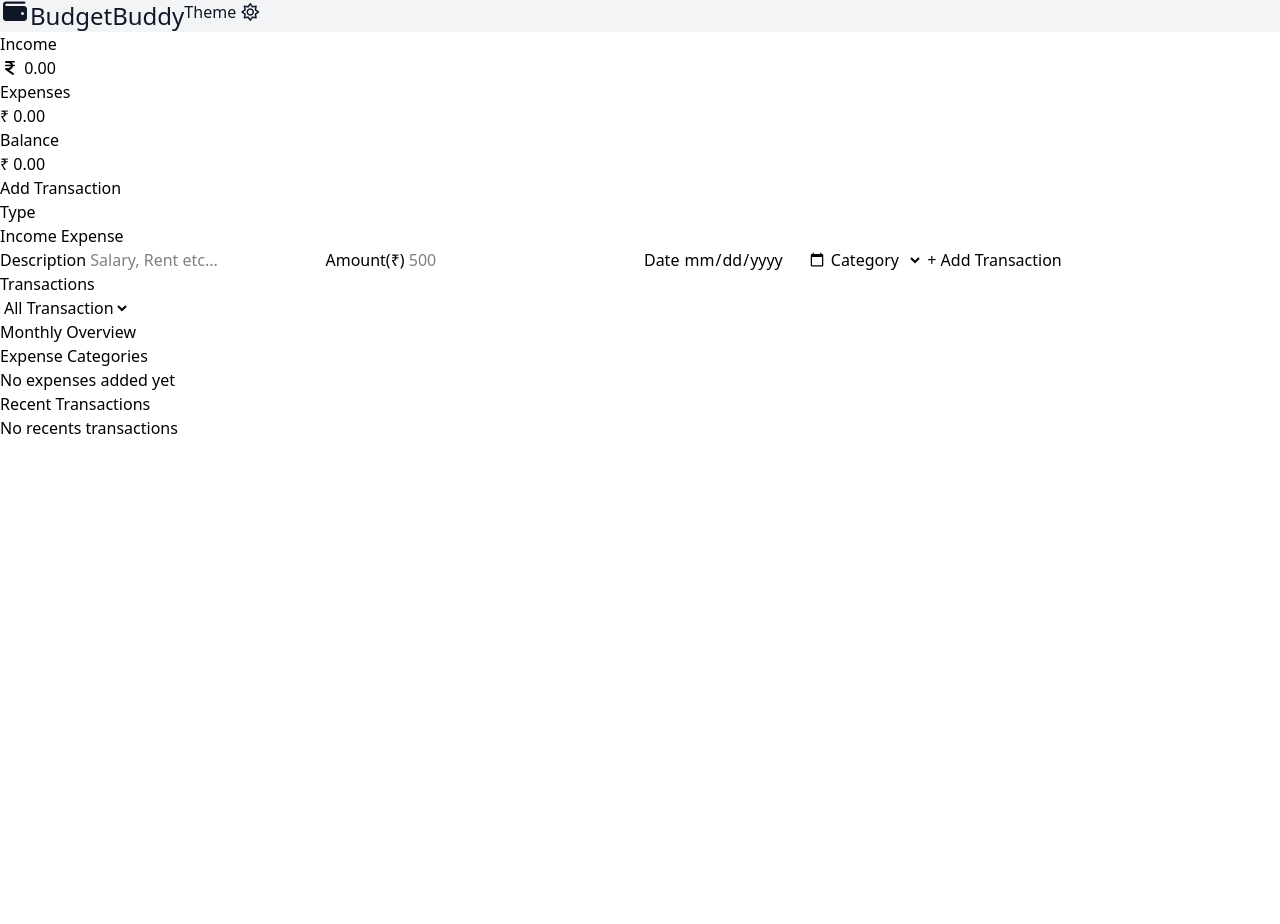
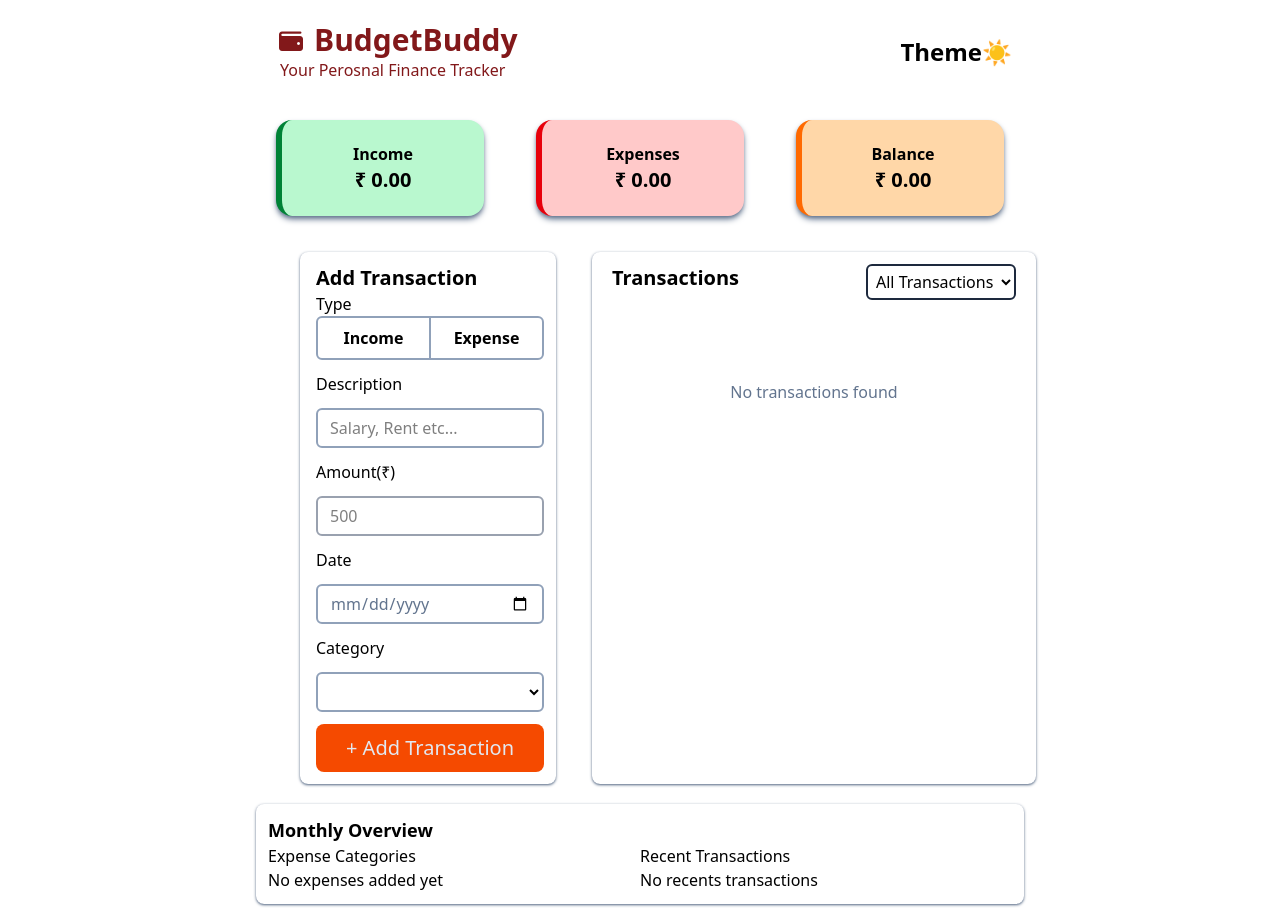
Before and after one commit to sheshmani09/Budget-Buddy, a website: page docs/index.html in a window 1280 px wide. Before the commit the page ends 800 px from the top, so only its background shows below. Drawn offline with nearby package versions, Linux system fonts and the light colour scheme; files that its build step writes are made by us from their sources.

Commit message:
added styling except colors

```diff
--- a/docs/index.html
+++ b/docs/index.html
@@ -3,7 +3,7 @@
   <head>
     <meta charset="UTF-8" />
     <meta name="viewport" content="width=device-width, initial-scale=1.0" />
-    <title>Budget Buddy - Your Perosnal Finance Tracker</title>
+    <title>Budget Buddy</title>
     <link href="./output.css" rel="stylesheet" />
     <link
       rel="stylesheet"
@@ -11,56 +11,86 @@
     />
   </head>
   <body>
+    <div class="mx-auto max-w-3xl min-h-screen">
       <!-- navbar -->
-    <nav>
-      <div class="flex bg-gray-100 text-gray-900 dark:text-gray-200 dark:bg-gray-900">
-        <div class="logo flex">
-          <i class="fa-solid fa-wallet text-2xl"></i>
-          <h1 class="text-2xl"><span class="">Budget</span>Buddy</h1>
+
+      <nav class="flex justify-between min-w-full h-16 items-center px-3 my-5">
+        <div class="flex flex-col items-center ">
+          <div class="logo flex"><i class="fa-solid fa-wallet text-2xl mt-2 text-red-900 mx-2"></i>
+          <h1 class="text-3xl font-bold text-red-900">
+            <span class="">Budget</span>Buddy
+          </h1></div>
+          <p class="text-red-900">Your Perosnal Finance Tracker</p>
         </div>
-        <div class="theme-toggle">
-          <button id="theme-toggle" aria-label="Toggle theme">
-            <span class="theme-label">Theme</span>
-            <i id="theme-icon" class="fa-regular fa-sun"></i>
-          </button>
-        </div>
+        <div class="theme-toggle text-2xl flex flex-row">
+          <span class="hidden sm:block font-semibold">Theme</span>
+          <button id="theme-toggle" aria-label="Toggle theme">☀</button>
         </div>
       </nav>
 
       <!-- summary-cards  -->
-    <section id="summary-cards">
-      <div id="income-card">
+      <section
+        id="summary-cards"
+        class="flex flex-col items-center  sm:flex-row sm:justify-between md:mx-5 my-5"
+      >
+        <div
+          id="income-card"
+          class="bg-green-200 border-l-6 border-green-700 h-24 w-52 rounded-2xl font-bold my-4 flex flex-col items-center justify-center shadow-md shadow-slate-500"
+        >
           <h3>Income</h3>
-        <p>
-          <i class="fa-solid fa-indian-rupee-sign"></i>
-          <span id="income-amount">0.00</span>
-        </p>
+          <p class="text-xl">₹ <span id="income-amount">0.00</span></p>
         </div>
-      <div id="expenses-card">
+        <div
+          id="expenses-card"
+          class="bg-red-200 border-l-6 border-red-600 h-24 w-52 rounded-2xl font-bold my-4 flex flex-col items-center justify-center shadow-md shadow-slate-500"
+        >
           <h3>Expenses</h3>
-        <p>₹ <span id="expense-amount">0.00</span></p>
+          <p class="text-xl">₹ <span id="expense-amount">0.00</span></p>
         </div>
-      <div id="balance-card">
+        <div
+          id="balance-card"
+          class="bg-orange-200 border-l-6 border-orange-500 h-24 w-52 rounded-2xl font-bold my-4 flex flex-col items-center justify-center shadow-md shadow-slate-500"
+        >
           <h3>Balance</h3>
-        <p>₹ <span id="balance-amount">0.00</span></p>
+          <p class="text-xl">₹ <span id="balance-amount">0.00</span></p>
         </div>
       </section>
 
       <!-- main-section for transaction adding  -->
-    <main>
-      <div id="left">
-        <h2>Add Transaction</h2>
-        <form>
+      <main class="flex flex-col md:mx-5 sm:flex-row w-full gap-4 my-5">
+        <div
+          id="left"
+          class="w-72 sm:w-64 mx-auto pl-4 sm:ml-6 shadow shadow-slate-500 rounded-lg p-3"
+        >
+          <h2 class="font-bold text-xl">Add Transaction</h2>
+          <form class="flex flex-col gap-2 sm:gap-3 font-medium">
             <!-- type-selector -->
-          <fieldset>
-            <legend>Type</legend>
-            <button type="button" id="income-btn" data-type="income">
+            <fieldset class="flex flex-col gap-3">
+              <legend class="font-medium">Type</legend>
+
+              <div
+                class="flex rounded-md border-2 border-slate-400 font-semibold"
+              >
+                <button
+                  type="button"
+                  id="income-btn"
+                  data-type="income"
+                  class="flex-1 px-4 py-2 border-r-2 border-slate-400"
+                >
                   Income
                 </button>
-            <button type="button" id="expense-btn" data-type="expense">
+
+                <button
+                  type="button"
+                  id="expense-btn"
+                  data-type="expense"
+                  class="flex-1 px-4 py-2"
+                >
                   Expense
                 </button>
+              </div>
             </fieldset>
+
             <!-- description adder -->
             <label for="desc">Description</label>
             <input
@@ -68,6 +98,7 @@
               id="desc"
               name="desc"
               placeholder="Salary, Rent etc..."
+              class="border-2 border-slate-400 rounded-md h-10 p-3"
             />
             <!-- amount adder -->
             <label for="amount">Amount(₹)</label>
@@ -76,45 +107,80 @@
               name="amount"
               id="amount"
               placeholder="500"
+              class="border-2 border-gray-400 rounded-md h-10 p-3"
               required
             />
             <!-- date-section  -->
             <label for="date">Date</label>
-          <input type="date" id="date" name="date" />
+            <input
+              type="date"
+              id="date"
+              name="date"
+              class="border-2 border-slate-400 text-slate-500 rounded-md h-10 p-3"
+            />
             <!-- category dropdown -->
             <label for="category-selector">Category</label>
-          <select id="category-selector" name="category" required></select>
+            <select
+              id="category-selector"
+              name="category"
+              required
+              class="border-2 border-slate-400 rounded-md h-10 p-3"
+            ></select>
             <!-- submit button  -->
-          <button type="submit" id="btn-submit">+ Add Transaction</button>
+            <button
+              type="submit"
+              id="btn-submit"
+              class="bg-orange-600 text-slate-200 text-xl h-12 rounded-lg"
+            >
+              + Add Transaction
+            </button>
           </form>
         </div>
 
-      <div id="right">
-        <div>
-          <h2>Transactions</h2>
-          <select name="transaction-filter" id="transaction-filter">
-            <option value="All Transaction" id="all" selected>
-              All Transaction
+        <div
+          id="right"
+          class="w-[90%] sm:w-4/6 min-h-72  sm:h-auto  mx-5 md:ml-5 md:mr-2  shadow shadow-slate-500 rounded-lg"
+        >
+          <div class="flex justify-between mx-5 my-3">
+            <h2 class="text-xl font-bold">Transactions</h2>
+            <select
+              name="transaction-filter"
+              id="transaction-filter"
+              class="border-2 border-slate-800 rounded-md p-1"
+            >
+              <option value="All Transactions" id="all" selected>
+                All Transactions
               </option>
               <option value="Incomes" id="incomes">Incomes</option>
               <option value="Expenses" id="expenses">Expenses</option>
             </select>
           </div>
+          <div id="recent-transactions">
+            <p class="text-slate-500 text-center mt-20">
+              No transactions found
+            </p>
+          </div>
         </div>
       </main>
 
       <!-- history section in short -->
-    <section id="overview">
-      <h2>Monthly Overview</h2>
-      <div id="expense-categories">
+      <section
+        id="overview"
+        class="mx-6  my-5 p-3 shadow md:mx-0 shadow-slate-500 rounded-lg"
+      >
+        <h2 class="font-bold text-lg">Monthly Overview</h2>
+        <div class="flex">
+          <div id="expense-categories" class="w-1/2">
             <h2>Expense Categories</h2>
             <p class="placeholder">No expenses added yet</p>
           </div>
-      <div id="recent-transaction">
+          <div id="recent-transaction" class="w-1/2">
             <h2>Recent Transactions</h2>
             <p class="placeholder">No recents transactions</p>
           </div>
+        </div>
       </section>
+    </div>
     <script src="./script.js"></script>
   </body>
 </html>
```
Lines whose indentation alone changed are shown as unchanged.
